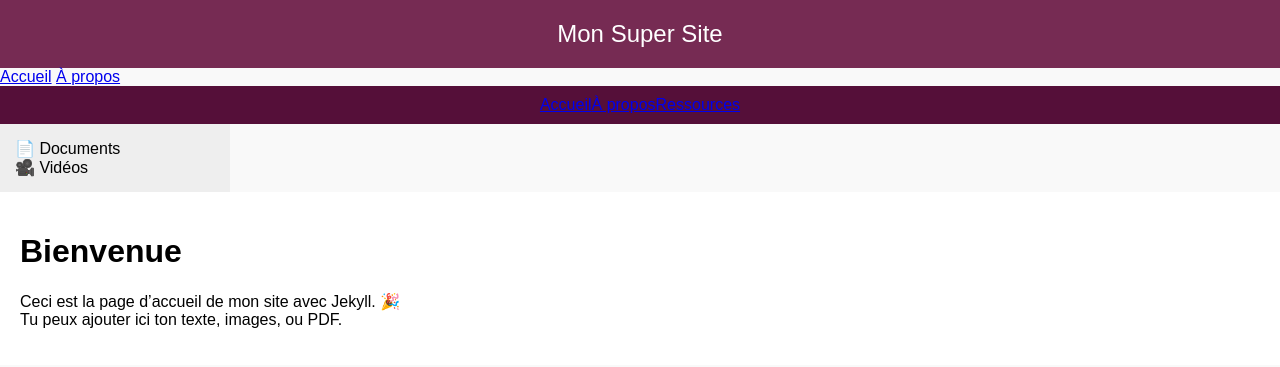
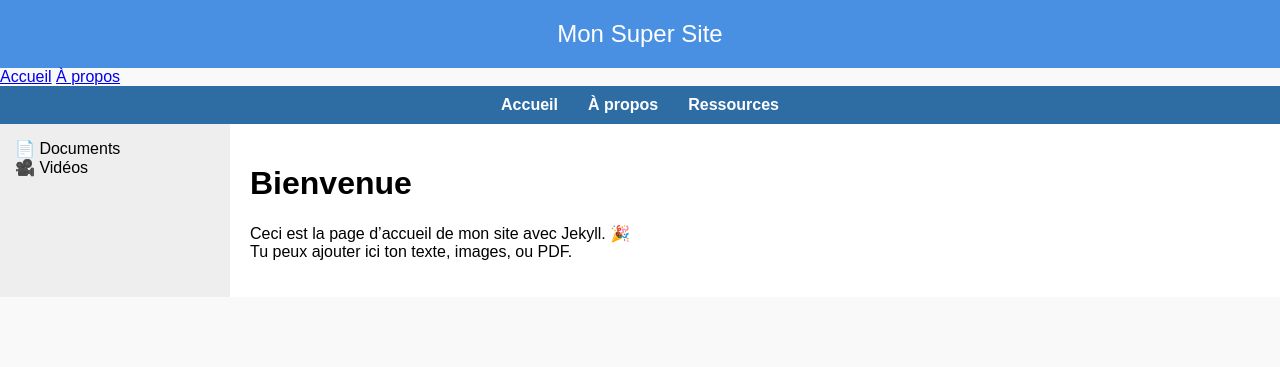
Before and after one commit to bdaire/bdaire.github.io, a Jekyll site: the page built from index.md, in a window 1280 px wide. Shown: the top 367 px of the page. Built offline with Jekyll 4.4.1, drawn with Linux system fonts in a browser that asks for light colours.

Commit message:
Add files via upload

```diff
--- a/_layouts/default.html
+++ b/_layouts/default.html
@@ -10,17 +10,26 @@
       background: #f9f9f9;
     }
     header {
-      background: #762b53;
+      background: #4A90E2;
       color: white;
       padding: 20px;
       font-size: 24px;
       text-align: center;
     }
     nav.topnav {
-      background: #550f39;
+      background: #2E6DA4;
       padding: 10px;
       display: flex;
       justify-content: center;
+    }
+    nav.topnav a {
+      color: white;
+      margin: 0 15px;
+      text-decoration: none;
+      font-weight: bold;
+    }
+    .container {
+      display: flex;
     }
     aside {
       width: 200px;
```
